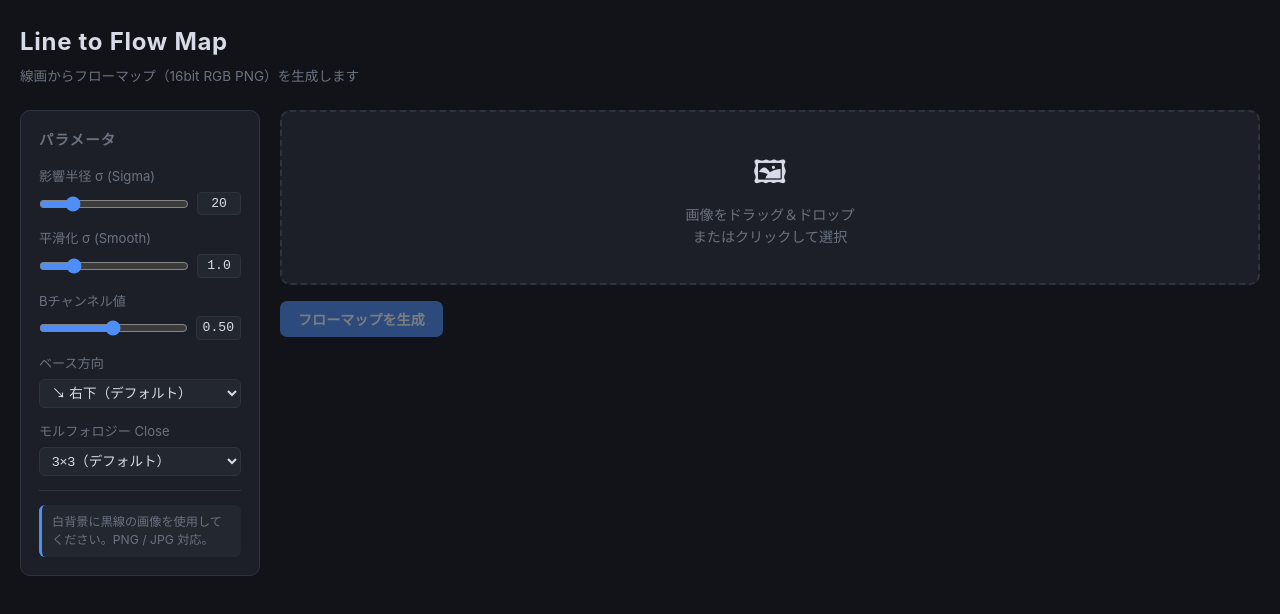
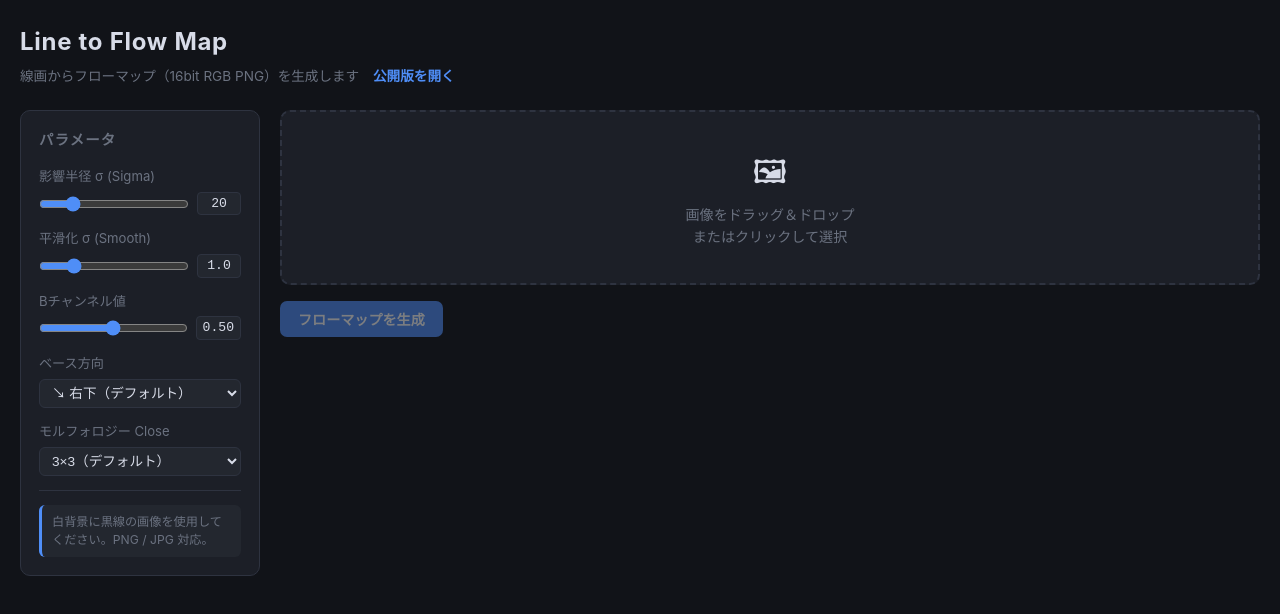
Before and after one commit to tomosud/line_to_flowMap, a plain HTML site: page docs/index.html in a window 1280 px wide. Drawn offline with Linux system fonts and the light colour scheme.

Commit message:
Add webapp build workflow and published link
Add a GitHub Actions workflow to build the webapp (node 20) on pushes to main and on-demand. The workflow checks out the repo, installs dependencies, runs the build in webapp/, and commits any generated docs back to the repo. Also update docs/index.html and webapp/index.html to add .published-link CSS and an anchor linking to the published site (https://tomosud.github.io/line_to_flowMap/docs/index.html).

```diff
--- a/docs/index.html
+++ b/docs/index.html
@@ -41,6 +41,16 @@
       font-size: .85rem;
       color: var(--muted);
       margin-bottom: 24px;
+    }
+    .published-link {
+      display: inline-block;
+      margin-left: 10px;
+      color: var(--accent);
+      font-weight: 600;
+      text-decoration: none;
+    }
+    .published-link:hover {
+      text-decoration: underline;
     }
 
     /* ── Layout ── */
@@ -250,7 +260,10 @@
 <body>
 
 <h1>Line to Flow Map</h1>
-<p class="subtitle">線画からフローマップ（16bit RGB PNG）を生成します</p>
+<p class="subtitle">
+  線画からフローマップ（16bit RGB PNG）を生成します
+  <a class="published-link" href="https://tomosud.github.io/line_to_flowMap/docs/index.html" target="_blank" rel="noopener">公開版を開く</a>
+</p>
 
 <div class="layout">
 
```
Also changed, not shown: webapp/index.html (+14 -1 lines), .github/workflows/build-webapp.yml (added).
